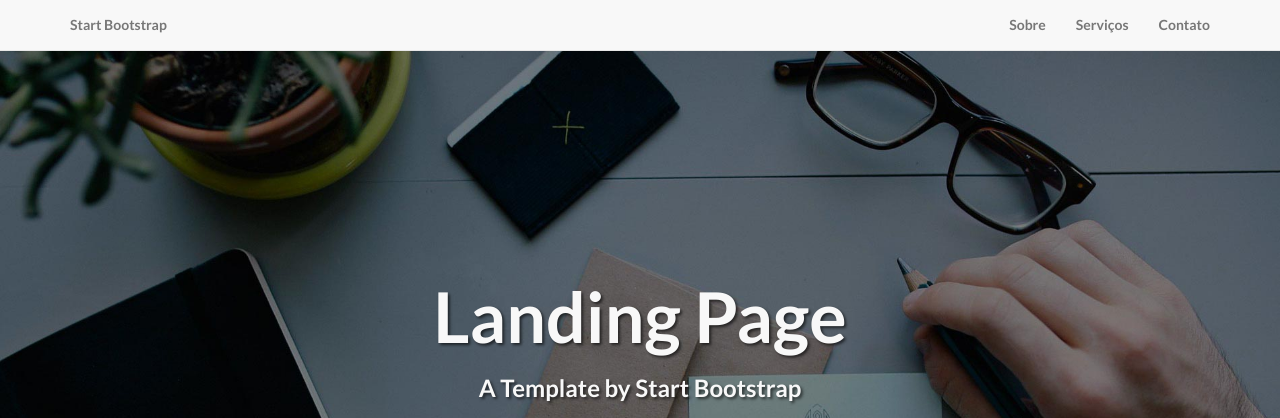
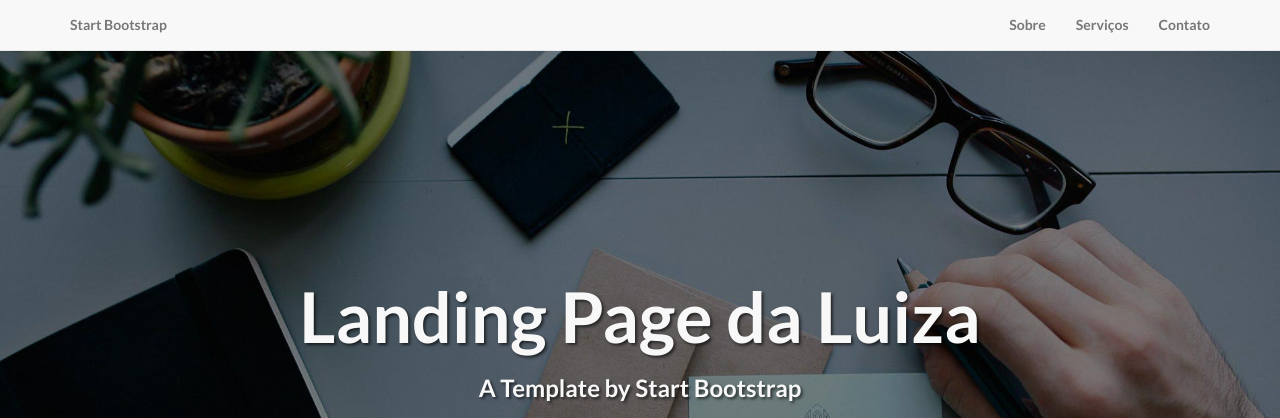
Before and after one commit to luizafurtado/project-test, a plain HTML site: page index.html in a window 1280 px wide. Shown: the top 418 px of the page. Drawn offline with Linux system fonts and the light colour scheme.

Commit message:
alteração h1

```diff
--- a/index.html
+++ b/index.html
@@ -73,7 +73,7 @@
             <div class="row">
                 <div class="col-lg-12">
                     <div class="intro-message">
-                        <h1>Landing Page</h1>
+                        <h1>Landing Page da Luiza</h1>
                         <h3>A Template by Start Bootstrap</h3>
                         <hr class="intro-divider">
                         <ul class="list-inline intro-social-buttons">
```
